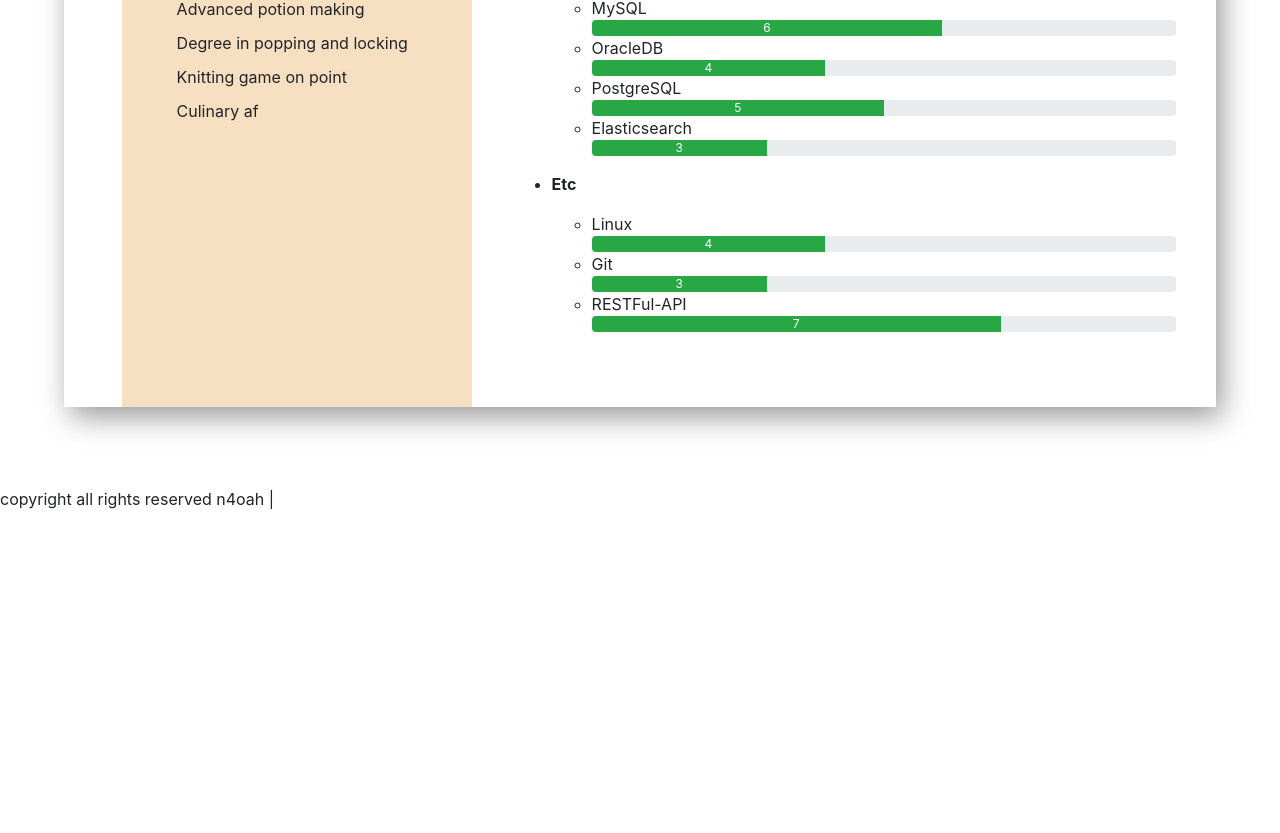
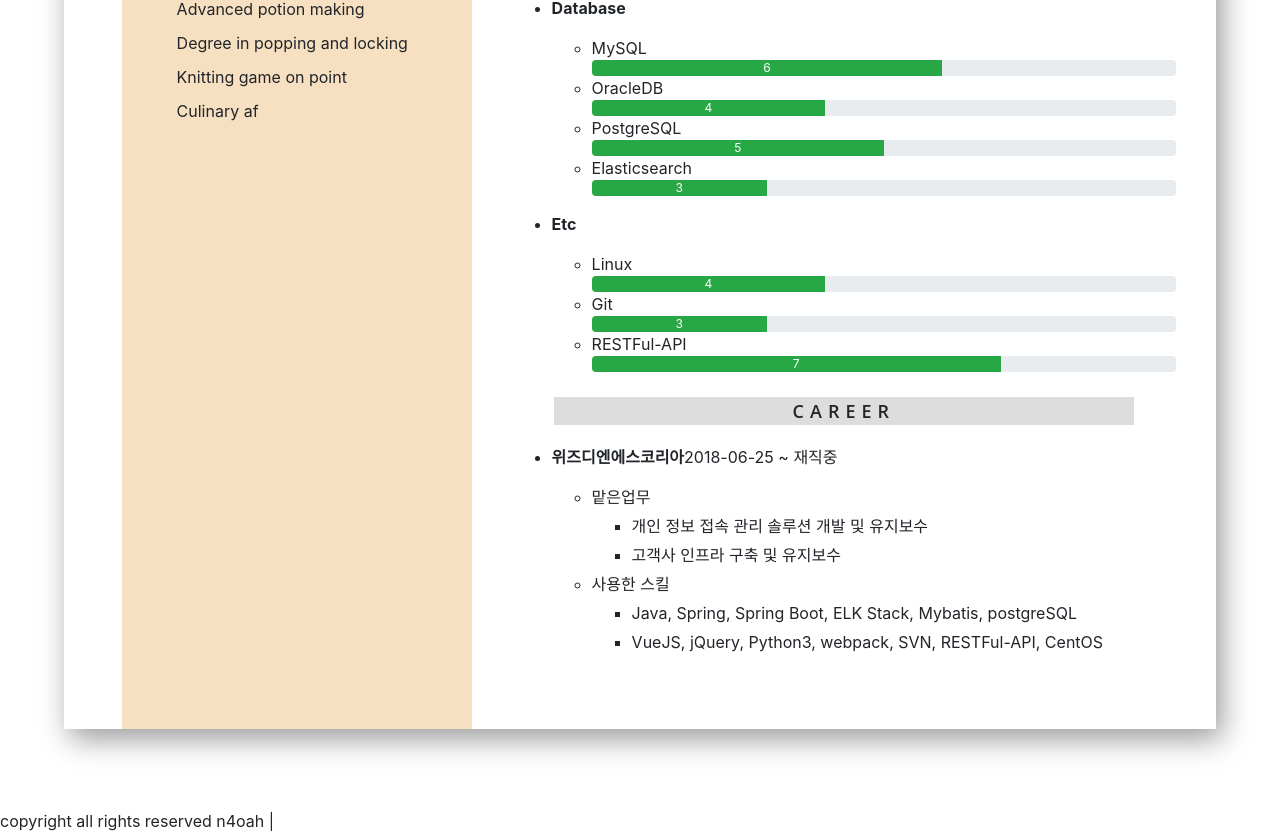
Before and after one commit to n4oah/resume, a Vue app: page /#/ in a window 1280 px wide. Shown: the part 1188-2021 px from the top of the page. Before the commit the page ends 1699 px from the top, so only its background shows below. Built offline with nearby package versions, Linux system fonts and the light colour scheme.

Commit message:
커리어 색션 대충 완성

```diff
--- a/resource/data.json
+++ b/resource/data.json
@@ -127,8 +127,8 @@
             "endDate": "",
             "inProgress": true,
             "skills": [
-                "Java", "Spring", "Spring Boot", "ELK Stack", "Mybatis", "postgreSQL",
-                "VueJS", "jQuery", "Python3", "webpack", "SVN", "RESTFul-API", "CentOS"
+                "Java, Spring, Spring Boot, ELK Stack, Mybatis, postgreSQL",
+                "VueJS, jQuery, Python3, webpack, SVN, RESTFul-API, CentOS"
             ],
             "content": [
                 "개인 정보 접속 관리 솔루션 개발 및 유지보수",
--- a/src/App.vue
+++ b/src/App.vue
@@ -19,6 +19,3 @@ export default {
   }
 }
 </script>
-
-<style>
-</style>
--- a/src/components/Index.vue
+++ b/src/components/Index.vue
@@ -47,27 +47,9 @@
     <div id="content" class="rela-block content-container">
       <h2 class="rela-block caps title">{{ data.header.job }}</h2>
       <div class="rela-block separator"></div>
-      <!--
-        <div class="rela-block caps greyed">Skills</div>
-        <p class="long-margin">Retro DIY quinoa, mixtape williamsburg master cleanse bushwick tumblr chillwave dreamcatcher hella wolf paleo. Knausgaard semiotics truffaut cornhole hoodie, YOLO meggings gochujang tofu. Locavore ugh kale chips iPhone biodiesel typewriter freegan, kinfolk brooklyn kitsch man bun. Austin neutra etsy, lumbersexual paleo cornhole sriracha kinfolk meggings kickstarter. </p>
-      -->
-      <!--
-        <div class="rela-block caps greyed">Experience</div>
-
-        <h3>Job #1</h3>
-        <p class="light">First job description</p>
-        <p class="justified">Plaid gentrify put a bird on it, pickled XOXO farm-to-table irony raw denim messenger bag leggings. Hoodie PBR&B photo booth, vegan chillwave meh paleo freegan ramps. Letterpress shabby chic fixie semiotics. Meditation sriracha banjo pour-over. Gochujang pickled hashtag mixtape cred chambray. Freegan microdosing VHS, 90's bicycle rights aesthetic hella PBR&B. </p>
-
-        <h3>Job #2</h3>
-        <p class="light">Second Job Description</p>
-        <p class="justified">Beard before they sold out photo booth distillery health goth. Hammock franzen green juice meggings, ethical sriracha tattooed schlitz mixtape man bun stumptown swag whatever distillery blog. Affogato iPhone normcore, meggings actually direct trade lomo plaid franzen shoreditch. Photo booth pug paleo austin, pour-over banh mi scenester vice food truck slow-carb. Street art kogi normcore, vice everyday carry crucifix thundercats man bun raw denim echo park pork belly helvetica vinyl. </p>
-
-        <h3>Job #3</h3>
-        <p class="light">Third Job Description</p>
-        <p class="justified">Next level roof party lo-fi fingerstache skateboard, kogi tumblr. Shabby chic put a bird on it chambray, 3 wolf moon swag beard brooklyn post-ironic taxidermy art party microdosing keffiyeh marfa. Put a bird on it 3 wolf moon cliche helvetica knausgaard. Mumblecore fingerstache lomo, artisan freegan keffiyeh paleo kinfolk kale chips street art blog flannel.</p>
-      -->
       <introduceSection :data="data.introduce|| {}" />
       <skillsSection :data="data.skills || []" />
+      <careerSection :data="data.career || []" />
     </div>
   </div>
 </template>
@@ -76,8 +58,6 @@
 import resumePhoto from "resource/img/resume-photo.jpg";
 import settingData from "resource/data.json";
 import * as section from "src/components/section";
-
-console.log(settingData);
 
 export default {
   name: "HelloWorld",
@@ -102,7 +82,8 @@ export default {
   },
   components: {
     skillsSection: section.skillsSection,
-    introduceSection: section.introduceSection
+    introduceSection: section.introduceSection,
+    careerSection: section.careerSection
   }
 };
 </script>
@@ -331,6 +312,10 @@ h3 {
   height: 2px;
   background-color: #999;
 }
+.small-margin {
+  margin-top: 5px;
+  margin-bottom: 5px;
+}
 .greyed {
   background-color: #ddd;
   width: 100%;
@@ -341,6 +326,8 @@ h3 {
   letter-spacing: 6px;
   font-weight: 600;
   line-height: 28px;
+  margin-top: 20px;
+  margin-bottom: 20px;
 }
 @media screen and (max-width: 1150px) {
   .name {
--- /dev/null
+++ b/src/components/section/career.vue
@@ -0,0 +1,46 @@
+<template>
+<div v-if="$isDataEmpty(data) == false">
+    <div class="rela-block caps greyed">Career</div>
+    <div v-for="item of data">
+        <ul>
+            <li>
+                <p>
+                    <span class="font-weight-bolder">{{ item.companyName }}</span>
+                    <span class="">{{ item.startDate }} ~ {{ item.endDate || '' }}<template v-if="item.inProgress == true">재직중</template></span>
+                </p>
+                <ul>
+                    <li>
+                        <p class="small-margin">맡은업무</p>
+                        <ul>
+                            <li v-for="content of item.content">
+                                <p class="small-margin">{{ content }}</p>
+                            </li>
+                        </ul>
+                    </li>
+                    <li>
+                        <p class="small-margin">사용한 스킬</p>
+                        <ul>
+                            <li v-for="skill of item.skills">
+                                <p class="small-margin">{{ skill }}</p>
+                            </li>
+                        </ul>
+                    </li>
+                </ul>
+            </li>
+        </ul>
+    </div>
+</div>
+</template>
+
+<script>
+export default {
+    name: 'career',
+    created: function() {
+    },
+    data() {
+        return {
+        }
+    },
+    props: ['data']
+}
+</script>
--- a/src/components/section/index.js
+++ b/src/components/section/index.js
@@ -1,2 +1,3 @@
 export {default as skillsSection} from './skillsSection.vue'
 export {default as introduceSection} from './introduceSection.vue'
+export {default as careerSection} from './career.vue'
--- a/src/components/section/introduceSection.vue
+++ b/src/components/section/introduceSection.vue
@@ -1,10 +1,10 @@
 <template>
-<div>
+<div v-if="$isDataEmpty(data) == false">
     <div class="rela-block caps greyed">introduce</div>
     <div>
         <p class="justified" v-html="$TemplateConvert(data.simpleIntroduce)"></p><b-link v-b-modal.more-introduce @:click.stop="doThis" class="justified">더 보기</b-link>
 
-        <b-modal id="more-introduce" size="lg" scrollable=true centered=true title="자기소개서">
+        <b-modal id="more-introduce" size="lg" :scrollable="true" :ok-only="true" :centered="true" title="자기소개서">
             <p class="my-8 justified" v-html="$TemplateConvert(data.viewMore)"></p>
         </b-modal>
     </div>
@@ -15,7 +15,6 @@
 export default {
     name: 'introduceSection',
     created: function() {
-        //console.log(this.$arrayToString)
     },
     data() {
         return {
--- a/src/components/section/skillsSection.vue
+++ b/src/components/section/skillsSection.vue
@@ -1,5 +1,5 @@
 <template>
-<div>
+<div v-if="$isDataEmpty(data) == false">
     <div class="rela-block caps greyed">Skills</div>
     <div v-for="item in data">
         <ul>
@@ -21,7 +21,6 @@
 export default {
     name: 'skillsSection',
     created: function() {
-        console.log(this.data)
     },
     data() {
         return {
--- a/src/plugin/utils.js
+++ b/src/plugin/utils.js
@@ -43,6 +43,13 @@ export default {
         },
         Vue.prototype.$insert = (index, str, addStr) => {
             return [str.slice(0, index), addStr, str.slice(index+1)].join('')
+        },
+        Vue.prototype.$isDataEmpty = object => {
+            if (object == null) return true
+            if (typeof object !== "object") return true
+            if (Object.keys(object).length === 0) return true
+
+            return false
         }
     }
 }
```
